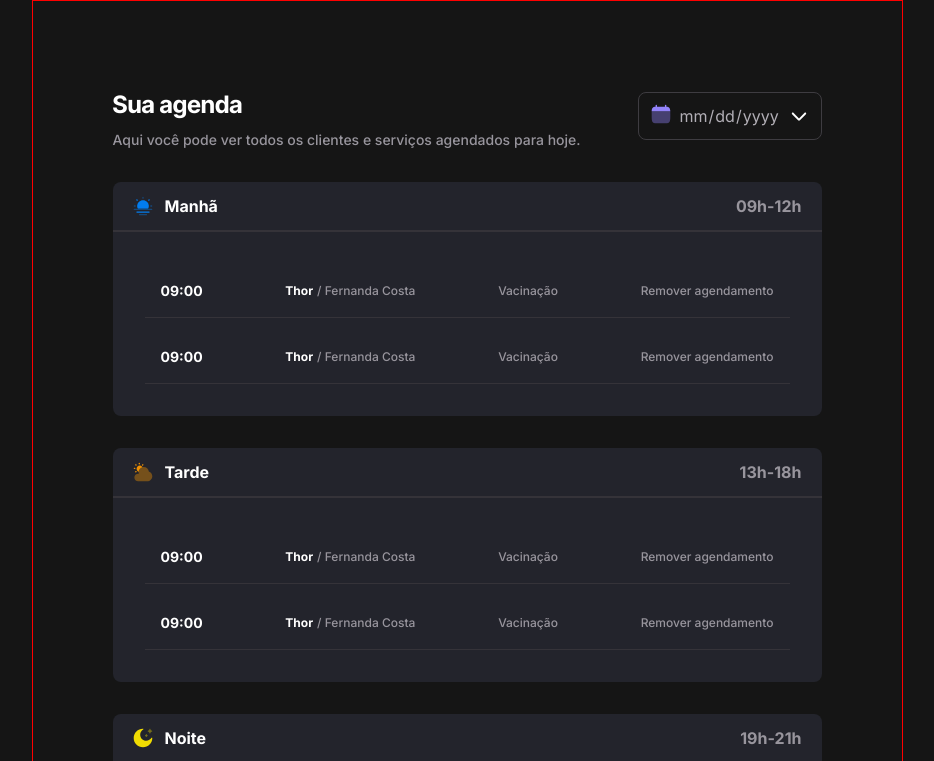
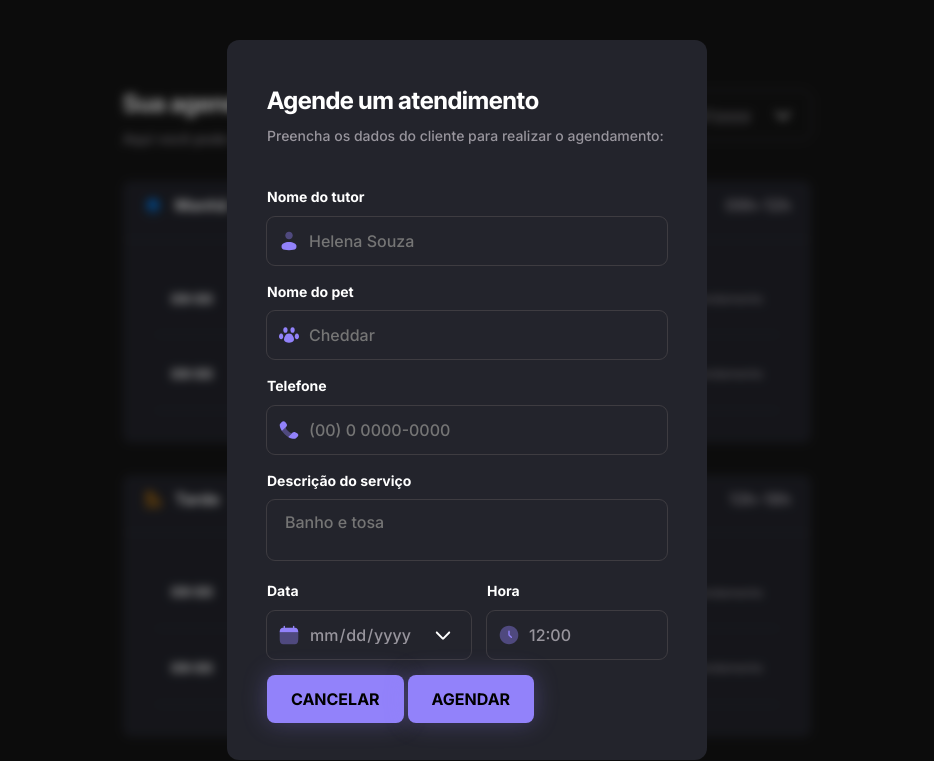
Before and after one commit to Caiollopes/petshop-rks, a plain HTML site: page index.html in a window 1280 px wide. Shown: the top 761 px of the page, without its empty margins (173-1107 px from the left). Drawn offline with Linux system fonts and the light colour scheme.

Commit message:
add styles

```diff
--- a/index.html
+++ b/index.html
@@ -17,8 +17,7 @@
           <h1>Sua agenda</h1>
           <p class="p-med">Aqui você pode ver todos os clientes e serviços agendados para hoje.</p>
         </div>
-      <div class="input">
-        <i><img src="./src/assets/calendar.svg" alt="Calendário" /></i>
+        <div>
           <input type="date" id="date" name="date" required />
         </div>
       </header>
@@ -104,14 +103,59 @@
         </ul>
       </section>
 
-    <button type="submit" class="button">Novo agendamento</button>
+      <section class="modal-backdrop ">
+        <div class="form-modal">
+          <form action="">
+            <header>
+              <h1>Agende um atendimento</h1>
+              <p class="p-med">
+                Preencha os dados do cliente para realizar o agendamento:
+              </p>
+            </header>
 
-    <section class="form-modal">
-      <form action="">
+            <div>
+              <label for="name">Nome do tutor</label>
+              <input type="text" id="name" name="name" placeholder="Helena Souza">
+            </div>
 
+            <div>
+              <label for="pet-name">Nome do pet</label>
+              <input type="text" id="pet-name" name="pet-name" placeholder="Cheddar">
+            </div>
+
+            <div>
+              <label for="phone">Telefone</label>
+              <input type="text" id="phone" name="phone" placeholder="(00) 0 0000-0000">
+            </div>
+
+            <div>
+              <label for="service">Descrição do serviço</label>
+              <textarea type="text" name="service" id="service" placeholder="Banho e tosa"></textarea>
+            </div>
+
+            <div class="date-hour">
+              <div>
+                <label for="date-schedule">Data</label>
+                <input type="date" id="date-schedule" name="date">
+              </div>
+              <div>
+                <label for="hour">Hora</label>
+                <select name="hour" id="hour">
+                <option value="hour">12:00</option>
+              </select>
+              </div>
+            </div>
+            <div>
+              <button type="submit" class="button" id="button-cancel">Cancelar</button>
+              <button type="submit" class="button" id="button-schedule">Agendar</button>
+            </div>
           </form>
+        </div>
       </section>
 
     </aside>
+    <footer>
+      <button type="submit" class="button" id="button-scheduling">Novo agendamento</button>
+    </footer>
 </body>
 </html>
--- /dev/null
+++ b/src/styles/button.css
@@ -0,0 +1,13 @@
+.button {
+  border: none;
+  border-radius: .5rem;
+
+  box-shadow: 0px 0px 25px rgba(146, 130, 250, 0.3);
+
+  background-color: var(--content-brand);
+  font: var(--label-large);
+  text-transform: uppercase;
+
+  /* margin-top: 2rem; */
+  padding: 0.75rem 1.5rem ;
+}
--- /dev/null
+++ b/src/styles/footer.css
@@ -0,0 +1,11 @@
+footer {
+    flex: 1;
+    display: flex;
+    justify-content: center;
+    width: 100%;
+    height: auto;
+
+    padding-block: 1.12rem;
+
+    background-color: #23242C;
+}
--- a/src/styles/form.css
+++ b/src/styles/form.css
@@ -0,0 +1,55 @@
+form {
+    display: flex;
+    flex-direction: column;
+    gap: 1rem;
+
+    position: relative;
+
+    & header{
+        position: relative;
+        margin-bottom: 1.5rem;
+    }
+}
+
+.form-modal{
+    width: 30rem;
+    height: auto;
+    background-color: var(--background-tertiary);
+
+    padding: 2.34rem 2.5rem;
+    border-radius: 12px;
+
+}
+
+.modal-backdrop {
+    position: fixed;
+    top: 0;
+    left: 0;
+    width: 100%;
+    height: 100%;
+    z-index: 999;
+
+    background-color: rgba(0, 0, 0, 0.4);
+
+    backdrop-filter: blur(5px);
+    -webkit-backdrop-filter: blur(8px);
+
+    display: flex;
+    justify-content: center;
+    align-items: center;
+}
+
+.date-hour {
+    display: grid;
+    grid-template-columns: 1fr 1fr;
+    gap: 1rem;
+
+    & input:nth-child(2),
+    select:nth-child(2) {
+    height: 3rem;
+    }
+}
+
+.close {
+    display: none;
+}
--- a/src/styles/global.css
+++ b/src/styles/global.css
@@ -34,12 +34,21 @@
     --label-med: 700 0.875rem/1.5 var(--font2);
     --label-small: 700 0.75rem/1 var(--font2);
 
+    --text: 500 1rem/1 var(--font2);
+
     /* Link */
     --link: 500 0.75rem/1 var(--font2);
 }
 
 body {
     background-color: var(--background-primary);
+    width: 100%;
+    /* height: 100vh; */
+
+    display: flex;
+    justify-content: space-between;
+    align-items: center;
+    flex-direction: column;
 }
 
 h1 {
--- a/src/styles/index.css
+++ b/src/styles/index.css
@@ -1,3 +1,6 @@
 @import url(global.css);
 @import url(form.css);
 @import url(schedule.css);
+@import url(footer.css);
+@import url(input.css);
+@import url(button.css);
--- /dev/null
+++ b/src/styles/input.css
@@ -0,0 +1,55 @@
+input, textarea, select {
+  appearance: none;
+  width: 100%;
+  border-radius: .5rem;
+  border: 2px solid transparent;
+  outline: 1px solid var(--border-primary);
+  background-color: transparent;
+  padding: .75rem 1rem;
+
+  color: var(--content-secondary);
+  font: var(--text);
+
+  resize: none;
+
+  &::-webkit-calendar-picker-indicator {
+    /* opacity: 0; */
+    cursor: pointer;
+    background: url(../assets/arrow.svg) center/contain;
+    }
+
+}
+
+label {
+    font: var(--label-med);
+    color: var(--content-primary);
+
+    display: flex;
+    margin-bottom: 0.6rem;
+}
+
+input[id="name"] {
+  background: url('../assets/user.svg') no-repeat 10px center / 20px 20px;
+  padding-left: 2.5rem;
+}
+
+input[id="pet-name"] {
+  background: url('../assets/pet.svg') no-repeat 10px center / 20px 20px;
+  padding-left: 2.5rem;
+}
+
+input[id="phone"] {
+  background: url('../assets/phone.svg') no-repeat 10px center / 20px 20px;
+  padding-left: 2.5rem;
+}
+
+input[id="date"],
+input[id="date-schedule"] {
+  background: url('../assets/calendar.svg') no-repeat 10px center / 20px 20px;
+  padding-left: 2.5rem;
+}
+
+select[id="hour"] {
+  background: url('../assets/clock.svg') no-repeat 10px center / 20px 20px;
+  padding-left: 2.5rem;
+}
--- a/src/styles/schedule.css
+++ b/src/styles/schedule.css
@@ -1,21 +1,17 @@
 
 .schedule {
   max-width: 871px;
-  height: auto;
+  height: 100%;
   margin-inline: auto;
 
   display: flex;
-  /* display: none;  */
 
   padding: 5rem;
   gap: 2rem;
 
-
   justify-content: center;
   align-items: center;
   flex-direction: column;
-
-  border: 1px solid red;
 }
 
 /* Agendar - Titulo e subtitulo */
@@ -25,42 +21,8 @@
   display: flex;
   align-items: center;
   justify-content: space-between;
-}
 
-
-/* Agendar - Data */
-.schedule-title .input {
-
-  height: 3rem;
-
-  border: 1px solid #3e3c41;
-  padding: 0.87rem 0.75rem;
-  border-radius: 0.5rem;
-
-  display: flex;
-  align-items: center;
-
-  & input {
-    width: 130px;
-
-    font-size: 1rem;
-    font-family: "Inter";
-    color: #b2afb6;
-    background-color: transparent;
-
-    /* outline: none; */
-    border: none;
-
-    &::-webkit-calendar-picker-indicator {
-    /* opacity: 0; */
-    cursor: pointer;
-    background: url(../assets/arrow.svg) center/contain;
-    }
-  }
-
-  & i{
-    margin-right: 0.5rem;
-  }
+  gap: 1rem;
 }
 
 
@@ -79,7 +41,7 @@
   align-items: center;
   text-align: center;
 
-  border-bottom: 2px solid var(--border-divisor);
+  border-bottom: 1px solid var(--border-divisor);
   padding: 0.75rem 1.25rem;
 
   & label:nth-child(1){
@@ -106,7 +68,12 @@
 
   padding: 1rem;
 
-  border-bottom: 0.5px solid var(--border-divisor);
+  border-bottom: 0.6px solid var(--border-divisor);
+
+  & p:nth-child(3),
+  p:nth-child(4){
+    margin-bottom: 8px;
+  }
 
   & :nth-child(2){
     display: flex;
@@ -114,24 +81,10 @@
   }
 }
 
-.button {
-  border: none;
-  border-radius: .5rem;
-
-  box-shadow: 0px 0px 25px var(--content-brand);
-
-  background-color: var(--content-brand);
-  font: var(--label-large);
-  text-transform: uppercase;
-
-  padding: 0.75rem 1.5rem ;
-}
-
 @media (max-width: 1000px) {
   .schedule{
-    width: 390px;
+    max-width: 390px;
     padding: 1.5rem;
-
   }
 
   .schedule-title {
```
Lines whose indentation alone changed are shown as unchanged.
